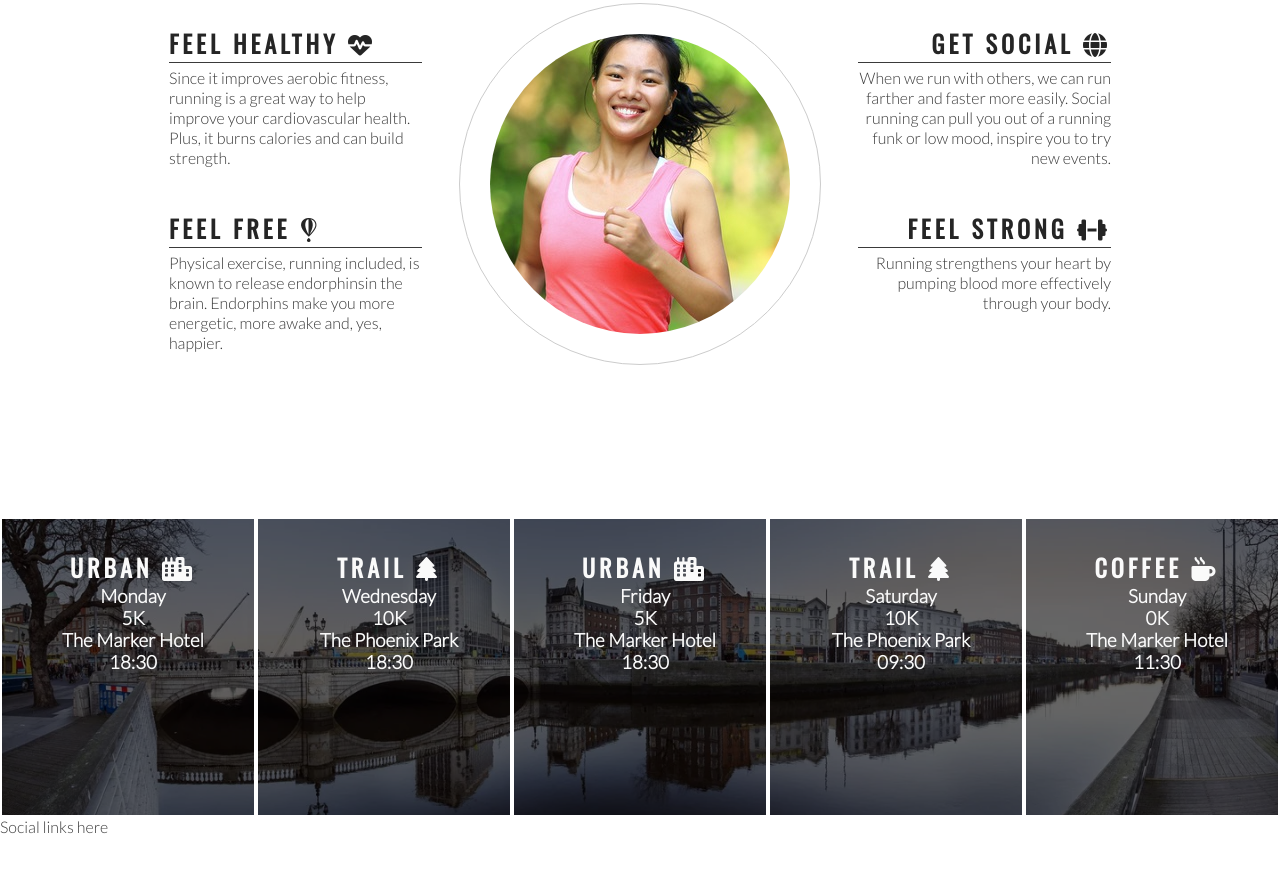
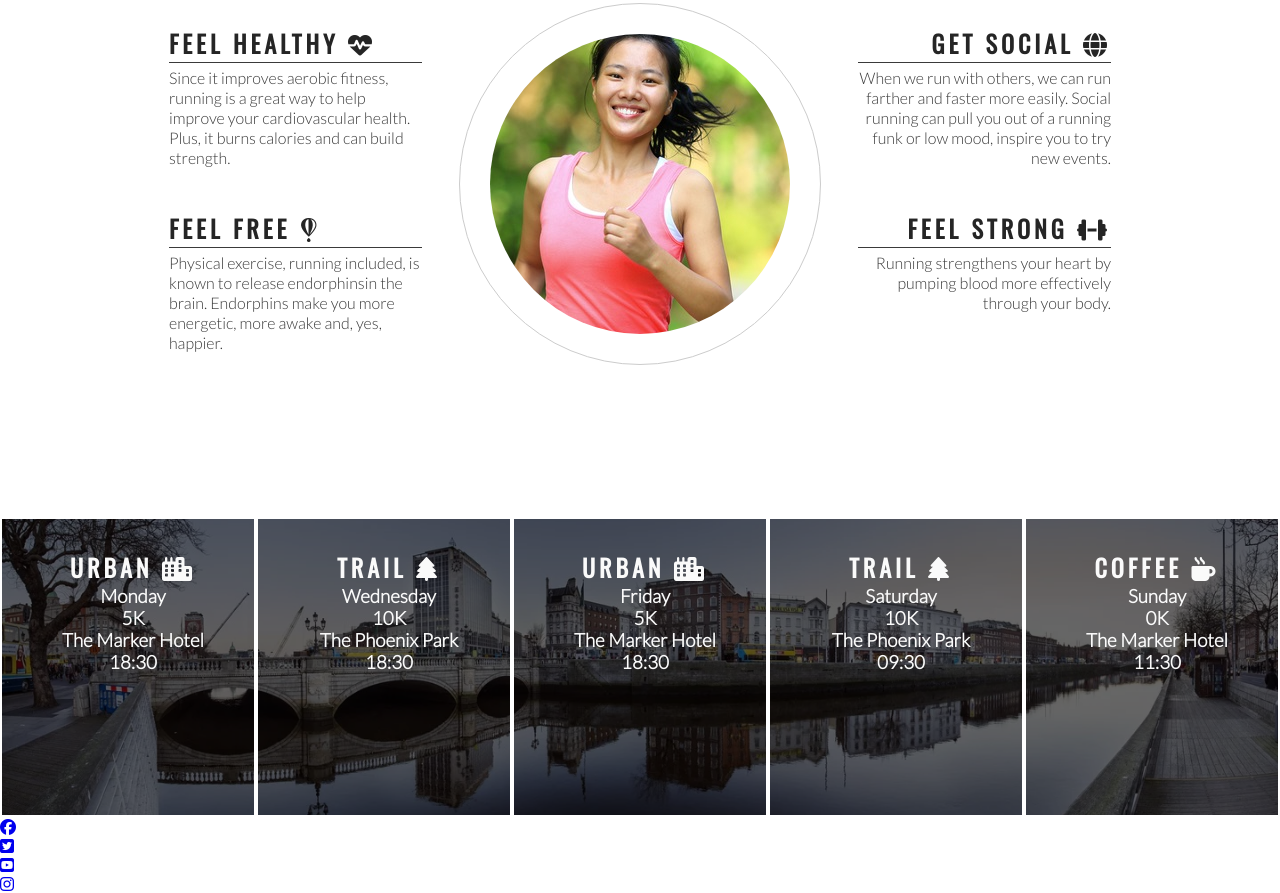
Before and after one commit to mwarddev/love-running, a plain HTML site: page index.html in a window 1280 px wide. Shown: the part 778-1671 px from the top of the page. Before the commit the page ends 1614 px from the top, so only its background shows below. Drawn offline with nearby package versions, Linux system fonts and the light colour scheme.

Commit message:
Add social media icons to footer

```diff
--- a/index.html
+++ b/index.html
@@ -118,7 +118,20 @@
         </div>
     </section>
     <footer>
-        Social links here
+        <ul>
+            <li>
+                <a href="https://facebook.com" target="_blank" rel="noopener" aria-label="Visit our Facebook page (opens in a new tab)"><i class="fab fa-facebook"></i></a>
+            </li>
+            <li>
+                <a href="https://twitter.com" target="_blank" rel="noopener" aria-label="Visit our Twitter page (opens in a new tab)"><i class="fab fa-twitter-square"></i></a>
+            </li>
+            <li>
+                <a href="https://youtube.com" target="_blank" rel="noopener" aria-label="Visit our Youtube page (opens in a new tab)"><i class="fab fa-youtube-square"></i></a>
+            </li>
+            <li>
+                <a href="https://instagram.com" target="_blank" rel="noopener" aria-label="Visit our instagram page (opens in a new tab)"><i class="fab fa-instagram"></i></a>
+            </li>
+        </ul>
     </footer>
 
     <!-- font awesome script -->
```
